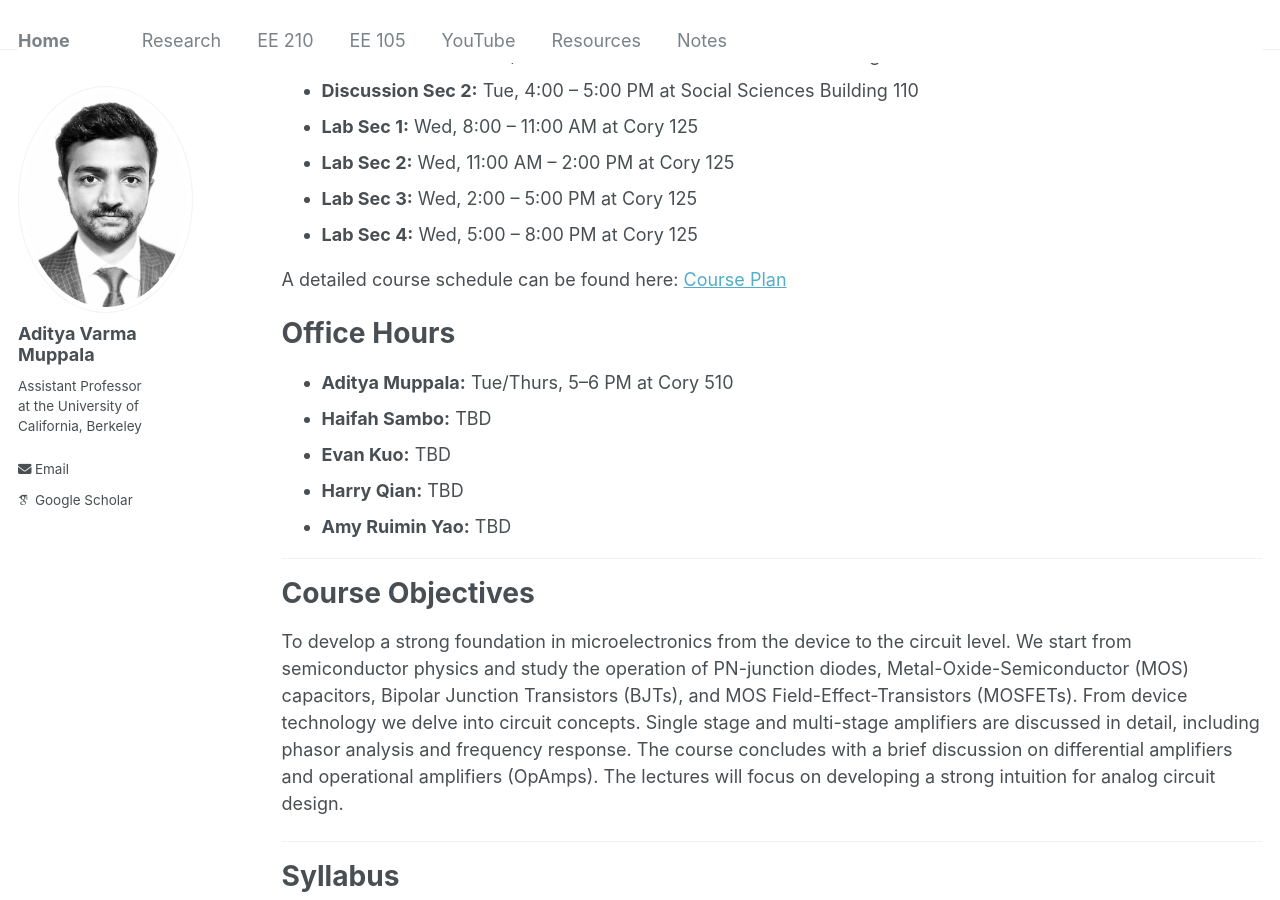
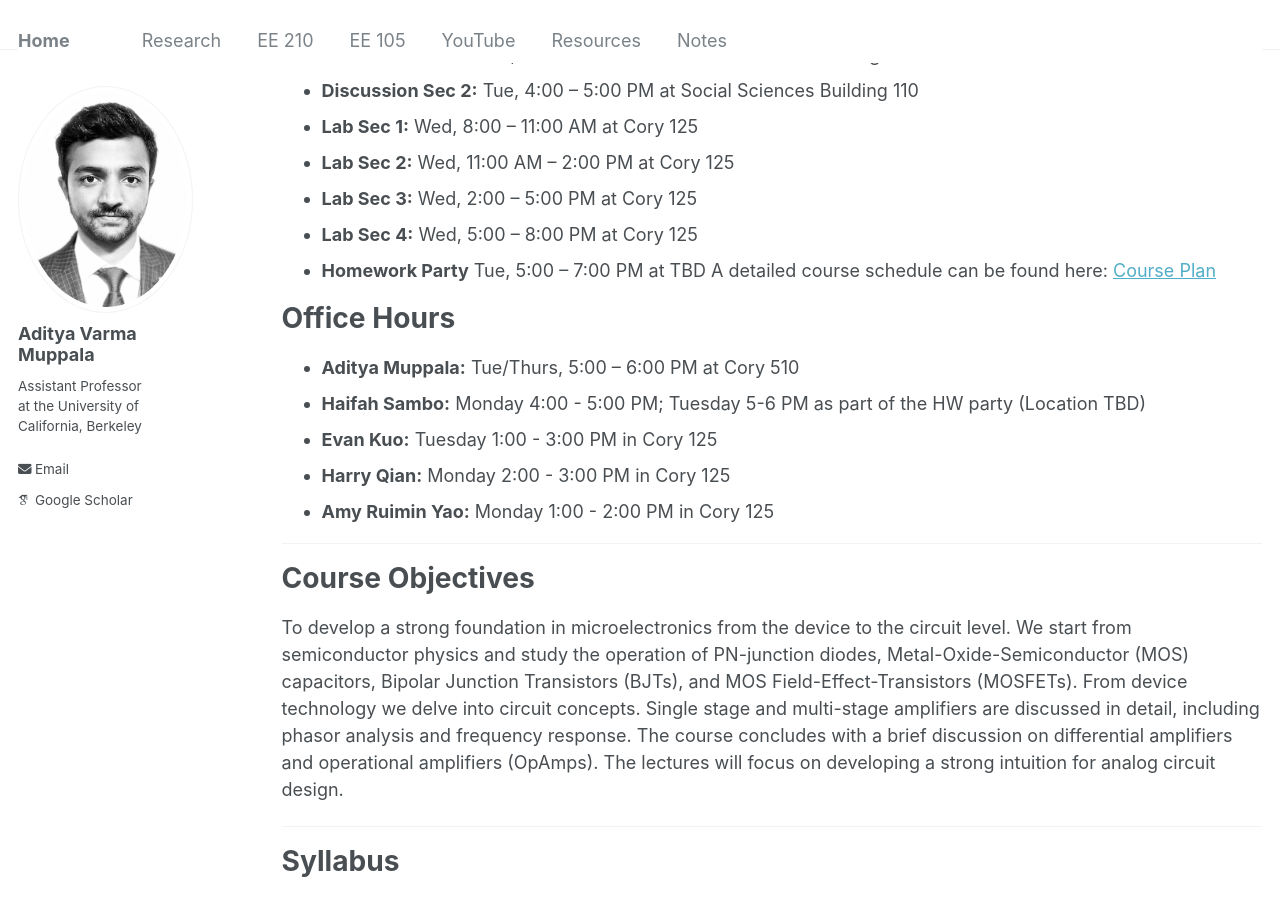
Before and after one commit to AdityaMuppala/adityamuppala.github.io, a Jekyll site: the page built from _pages/teaching105.md, in a window 1280 px wide and 900 px high, scrolled down 850 px. Built offline with Jekyll 4.4.1, drawn with Linux system fonts in a browser that asks for light colours; some web fonts are replaced.

Commit message:
Update teaching105.md

```diff
--- a/_pages/teaching105.md
+++ b/_pages/teaching105.md
@@ -34,15 +34,15 @@ See the [Course Plan](https://docs.google.com/spreadsheets/d/1bhgJt2vBqf57tbEGMa
 - **Lab Sec 2:** Wed, 11:00 AM – 2:00 PM at Cory 125
 - **Lab Sec 3:** Wed, 2:00 – 5:00 PM at Cory 125
 - **Lab Sec 4:** Wed, 5:00 – 8:00 PM at Cory 125
-
+- **Homework Party** Tue, 5:00 – 7:00 PM at TBD
 A detailed course schedule can be found here: [Course Plan](https://docs.google.com/spreadsheets/d/1bhgJt2vBqf57tbEGMazgpxgWUwKMMOcNxApGFoNIxrg/edit?usp=sharing)
 
 # Office Hours
-- **Aditya Muppala:** Tue/Thurs, 5–6 PM at Cory 510
-- **Haifah Sambo:** TBD
-- **Evan Kuo:** TBD
-- **Harry Qian:** TBD
-- **Amy Ruimin Yao:** TBD
+- **Aditya Muppala:** Tue/Thurs, 5:00 – 6:00 PM at Cory 510
+- **Haifah Sambo:** Monday 4:00 - 5:00 PM; Tuesday 5-6 PM as part of the HW party (Location TBD)
+- **Evan Kuo:** Tuesday 1:00 - 3:00 PM in Cory 125
+- **Harry Qian:** Monday 2:00 - 3:00 PM in Cory 125
+- **Amy Ruimin Yao:** Monday 1:00 - 2:00 PM in Cory 125
 
 ---
 
```
